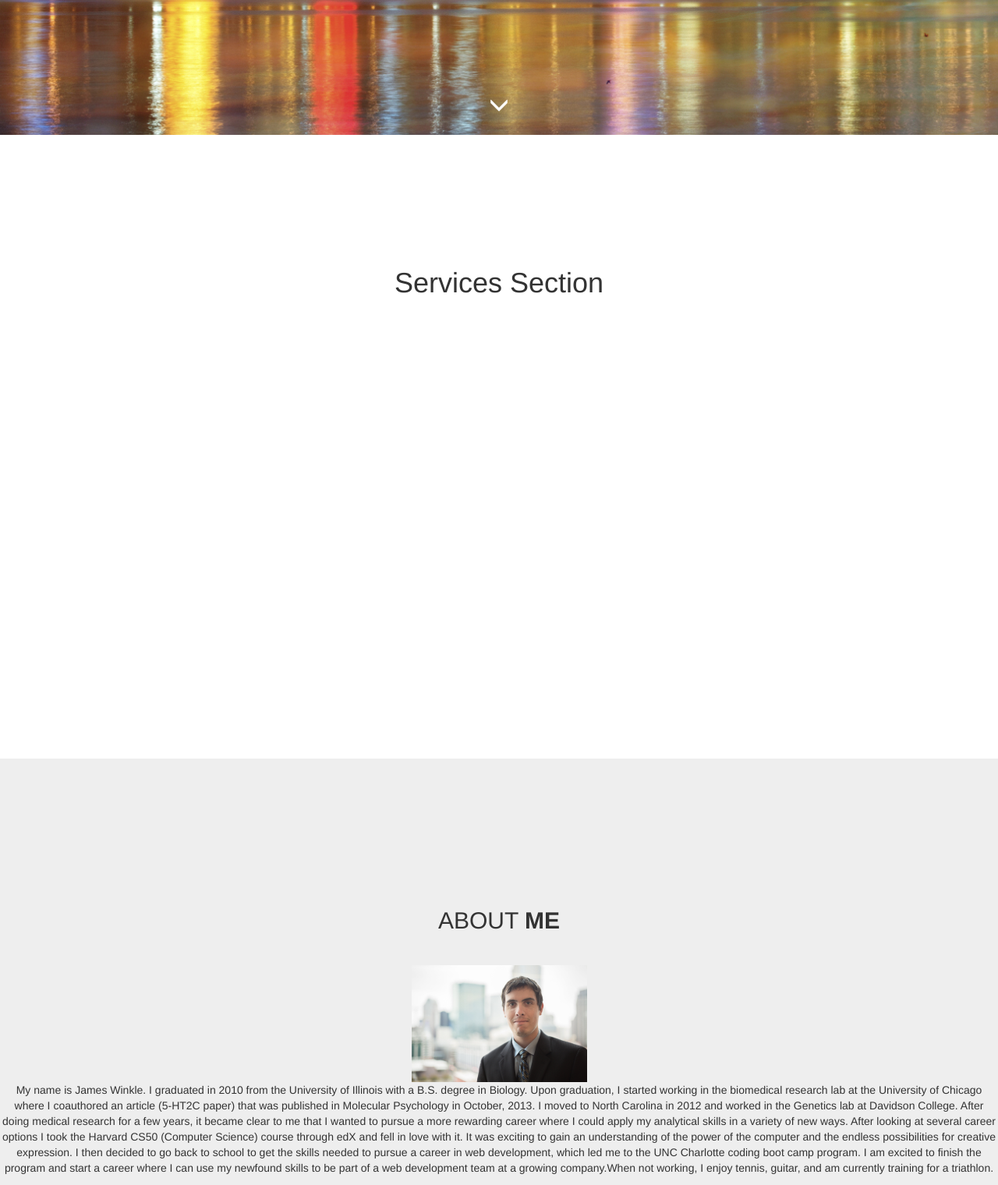
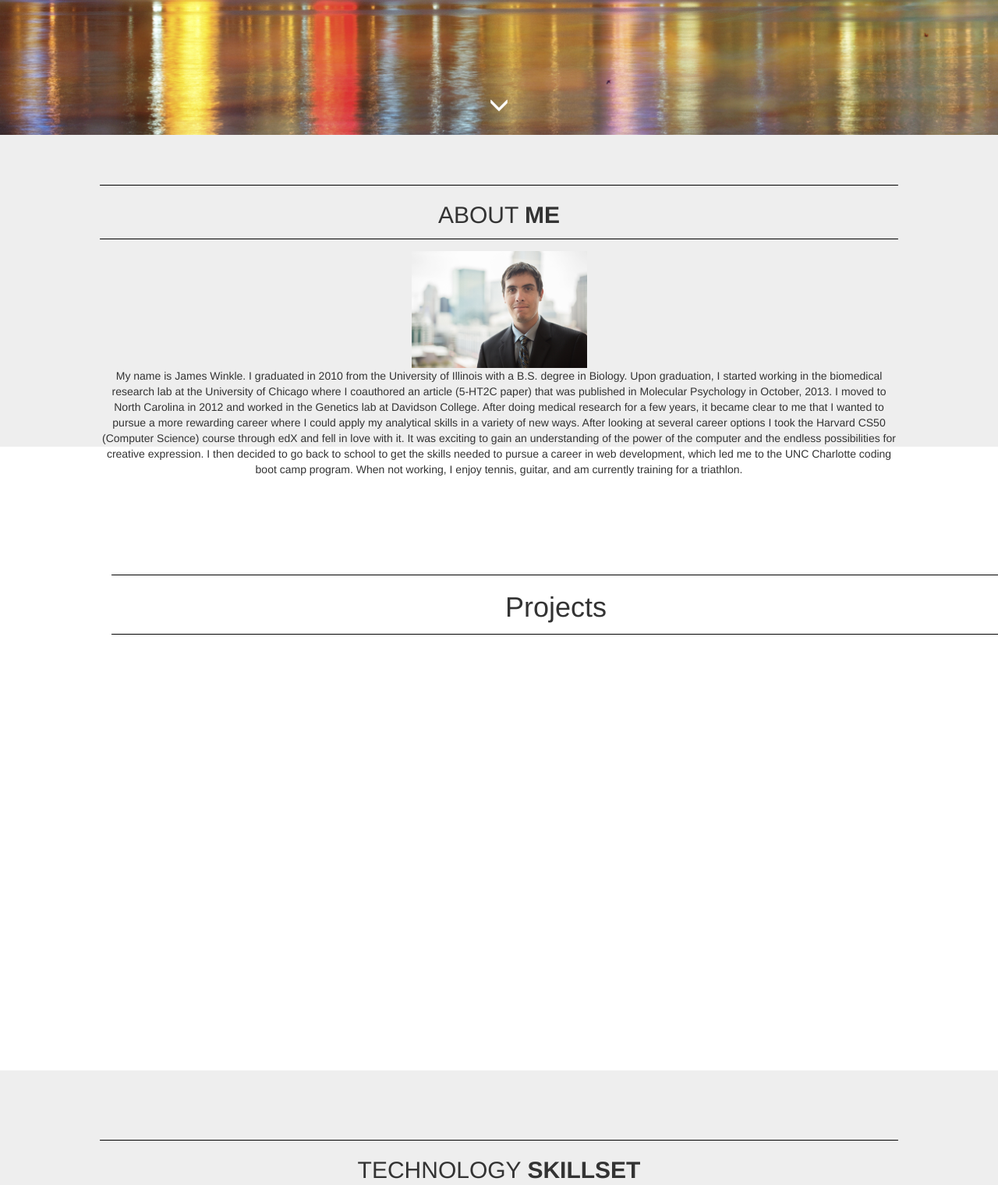
Before and after one commit to jwin4740/jjw_portfolio_ws, a website: page public/index.html in a window 1280 px wide. Shown: the part 627-2147 px from the top of the page at 78% size. Drawn offline with Linux system fonts and the light colour scheme.

Commit message:
getting there

```diff
--- a/public/css/scrolling-nav.css
+++ b/public/css/scrolling-nav.css
@@ -14,12 +14,12 @@ html {
     height: 100%;
 }
 
-@media(min-width:767px) {
+@media (min-width: 767px) {
     .navbar {
         padding: 10px 0;
-        -webkit-transition: background .5s ease-in-out,padding .5s ease-in-out;
-        -moz-transition: background .5s ease-in-out,padding .5s ease-in-out;
-        transition: background .5s ease-in-out,padding .5s ease-in-out;
+        -webkit-transition: background .5s ease-in-out, padding .5s ease-in-out;
+        -moz-transition: background .5s ease-in-out, padding .5s ease-in-out;
+        transition: background .5s ease-in-out, padding .5s ease-in-out;
     }
 
     .top-nav-collapse {
@@ -39,29 +39,29 @@ of those sections to manage the look and feel of the site. */
 }
 
 .about-section {
-    height: 100%;
-    padding-top: 150px;
+    height: 50%;
+    padding-top: 50px;
     text-align: center;
     background: #eee;
 }
 
-.services-section {
+.projects-section {
     height: 100%;
     padding-top: 150px;
     text-align: center;
     background: #fff;
 }
 
-.contact-section {
-    height: 100%;
-    padding-top: 150px;
+.skills-section {
+    height: 55%;
+    padding-top: 75px;
     text-align: center;
     background: #eee;
 }
 
-.skills-section {
-    height: 100%;
-    padding-top: 150px;
+.contact-section {
+    height: 2%;
+    padding-top: 10px;
     text-align: center;
-    background: #eee;
+    background: #fff;
 }
--- a/public/css/style.css
+++ b/public/css/style.css
@@ -1,7 +1,10 @@
 * {
     box-sizing: border-box;
 }
-
+.totusTuus{
+    padding-left: 10vw;
+    padding-right: 10vw;
+}
 main {
     background-image: url('../img/chicago.jpg');
     background-size: cover;
@@ -134,7 +137,7 @@ main {
     position: fixed; /* <-- Look here */
     top: 0;
     width: 100%;
-    opacity: 0.9;
+    opacity: 0.5;
     z-index: 1030;
     background-color: white;
 }
@@ -144,10 +147,19 @@ main {
     /*width: 200px;*/
 }
 
-#arrow{
+#arrow {
     position: relative;
     top: 75%;
     text-align: center;
     color: white;
     font-size: 26px;
 }
+
+.hrRule {
+    display: block;
+    height: 1px;
+    border: 0;
+    border-top: 1px solid black;
+    margin: 1em 0;
+    padding: 0;
+}
--- a/public/index.html
+++ b/public/index.html
@@ -41,12 +41,12 @@
                 <span class="icon-bar"></span>
                 <span class="icon-bar"></span>
             </button>
-            <a class="navbar-brand page-scroll" href="#page-top">James J Winkle</a>
+            <a class="navbar-brand page-scroll" href="#page-top">JAMES J WINKLE</a>
         </div>
 
         <!-- Collect the nav links, forms, and other content for toggling -->
         <div class="collapse navbar-collapse navbar-ex1-collapse">
-            <ul class="nav navbar-nav">
+            <ul style='float: right; font-size: 18px;' class="nav navbar-nav">
                 <!-- Hidden li included to remove active class from about link when scrolled up past about section -->
                 <li class="hidden">
                     <a class="page-scroll" href="#page-top"></a>
@@ -55,7 +55,7 @@
                     <a class="page-scroll" href="#about">About</a>
                 </li>
                 <li>
-                    <a class="page-scroll" href="#services">Services</a>
+                    <a class="page-scroll" href="#projects">Projects</a>
                 </li>
                 <li>
                     <a class="page-scroll" href="#skills">Skillset</a>
@@ -63,7 +63,6 @@
                 <li>
                     <a class="page-scroll" href="#contact">Contact</a>
                 </li>
-
             </ul>
         </div>
         <!-- /.navbar-collapse -->
@@ -87,54 +86,61 @@
             <span style='cursor: pointer;' class="glyphicon glyphicon-menu-down"></span>
         </div>
     </main>
-
 </section>
-<section id="services" class="services-section">
+<!-- About Section -->
+<section id="about" class="about-section">
+    <div class="totusTuus">
+        <div class="bg-faded p-4 my-4">
+            <hr class="hrRule">
+            <h2 class="text-center text-lg text-uppercase my-0">About
+                <strong>me</strong>
+            </h2>
+            <hr class="hrRule">
+            <img class="profilePic" src="img/profile.JPG" alt="">
+            <p>My name is James Winkle. I graduated in 2010 from the University of Illinois with a B.S. degree in
+                Biology.
+                Upon graduation, I started working in the biomedical research lab at the University of Chicago where I
+                coauthored an article (5-HT2C paper) that was published in Molecular Psychology in October, 2013.
+                I moved to North Carolina in 2012 and worked in the Genetics lab at Davidson College. After doing
+                medical
+                research for a few years, it became clear to me that I wanted to pursue a more rewarding career where I
+                could apply my analytical skills in a variety of new ways.
+                After looking at several career options I took the Harvard CS50 (Computer Science) course through edX
+                and
+                fell in love with it. It was exciting to gain an understanding of the power of the computer and the
+                endless
+                possibilities for creative expression. I then decided to go back to school to get the skills needed to
+                pursue a career in web development, which led me to the UNC Charlotte coding boot camp program.
+                When not working, I enjoy tennis, guitar, and am currently training
+                for a triathlon.</p>
+        </div>
+        <br>
+        <br>
+    </div>
+</section>
+<section id="projects" class="projects-section">
+    <div class="totusTuus">
         <div class="container">
             <div class="row">
                 <div class="col-lg-12">
-                <h1>Services Section</h1>
+                     <hr class="hrRule">
+                    <h1>Projects </h1>
+                     <hr class="hrRule">
+                </div>
             </div>
         </div>
     </div>
 </section>
-<!-- About Section -->
-<section id="about" class="about-section">
 
-    <div class="bg-faded p-4 my-4">
-        <hr class="divider">
-        <h2 class="text-center text-lg text-uppercase my-0">About
-            <strong>me</strong>
-        </h2>
-        <hr class="divider">
-        <img class="profilePic" src="img/profile.JPG" alt="">
-        <p>My name is James Winkle. I graduated in 2010 from the University of Illinois with a B.S. degree in Biology.
-            Upon graduation, I started working in the biomedical research lab at the University of Chicago where I
-            coauthored an article (5-HT2C paper) that was published in Molecular Psychology in October, 2013.
-            I moved to North Carolina in 2012 and worked in the Genetics lab at Davidson College. After doing medical
-            research for a few years, it became clear to me that I wanted to pursue a more rewarding career where I
-            could apply my analytical skills in a variety of new ways.
-            After looking at several career options I took the Harvard CS50 (Computer Science) course through edX and
-            fell in love with it. It was exciting to gain an understanding of the power of the computer and the endless
-            possibilities for creative expression. I then decided to go back to school to get the skills needed to
-            pursue a career in web development, which led me to the UNC Charlotte coding boot camp program.
-            I am excited to finish the program and start a career where I can use my newfound skills to be part of a web
-            development team at a growing company.When not working, I enjoy tennis, guitar, and am currently training
-            for a triathlon.</p>
-    </div>
-    <br>
-    <br>
-
-
-</section>
 
 <!-- Services Section -->
 <section id='skills' class="skills-section">
-    <hr class="divider">
+    <div class="totusTuus">
+        <hr class="hrRule">
         <h2 class="text-center text-lg text-uppercase my-0">Technology
             <strong>skillset</strong>
         </h2>
-    <hr class="divider">
+        <hr class="hrRule">
         <br>
         <div id="skillIcons">
             <div id="level1"><img class="skill python" src="img/python.png">
@@ -155,26 +161,15 @@
 
         </div>
 
-
     </div>
 </section>
-
 
 <!-- Contact Section -->
 <section id="contact" class="contact-section">
 
-    <section id="projectSect">
-
-    </section>
-    <div class="container">
-        <div class="row">
-            <div class="col-lg-12">
-                <h1>Contact Section</h1>
-            </div>
-        </div>
-    </div>
 </section>
 <footer class="bg-faded text-center py-4">
+    <div class="totusTuus">
         <h3>Connect With Me</h3>
         <div id="links">
             <a target="_blank" href="https://github.com/jwin4740">
@@ -190,8 +185,9 @@
                 <img class="thumb" src="./assets/photos/stack.png" alt="stackoverflow">
             </a>
         </div>
+    </div>
+</footer>
 
-</footer>
 
 <!-- jQuery -->
 <script src="./js/jquery.js"></script>
```
Lines whose indentation alone changed are shown as unchanged.
